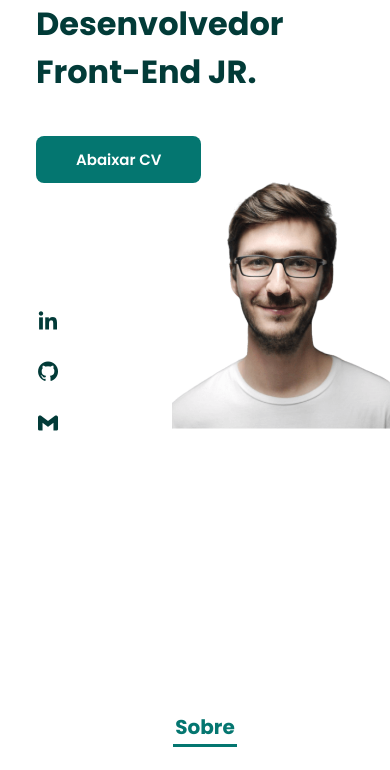
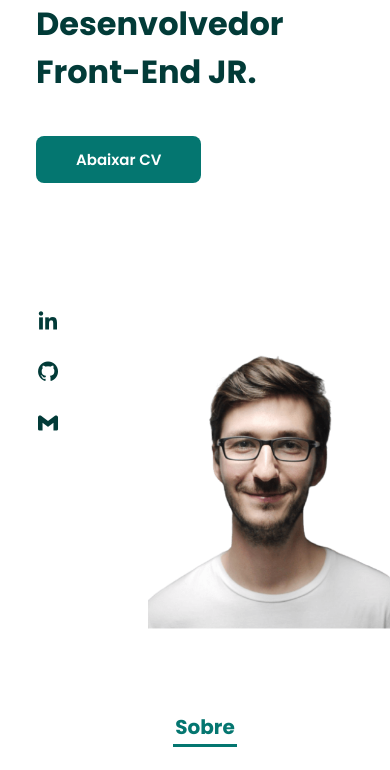
Before and after one commit to LucasCerqueiraalves/portfolio, a PHP site: page / in a window 390 px wide. Shown: the part 225-995 px from the top of the page. Run offline with PHP 8.4, Linux system fonts and the light colour scheme.

Commit message:
Alterando o css media query

```diff
--- a/assets/css/style.css
+++ b/assets/css/style.css
@@ -594,7 +594,8 @@
         margin-top: 0;
     }
     .home__img {
-        width: 56%;
+        width: 62%;
+        height: 267px;
 
     }
     .contact__button {
```
